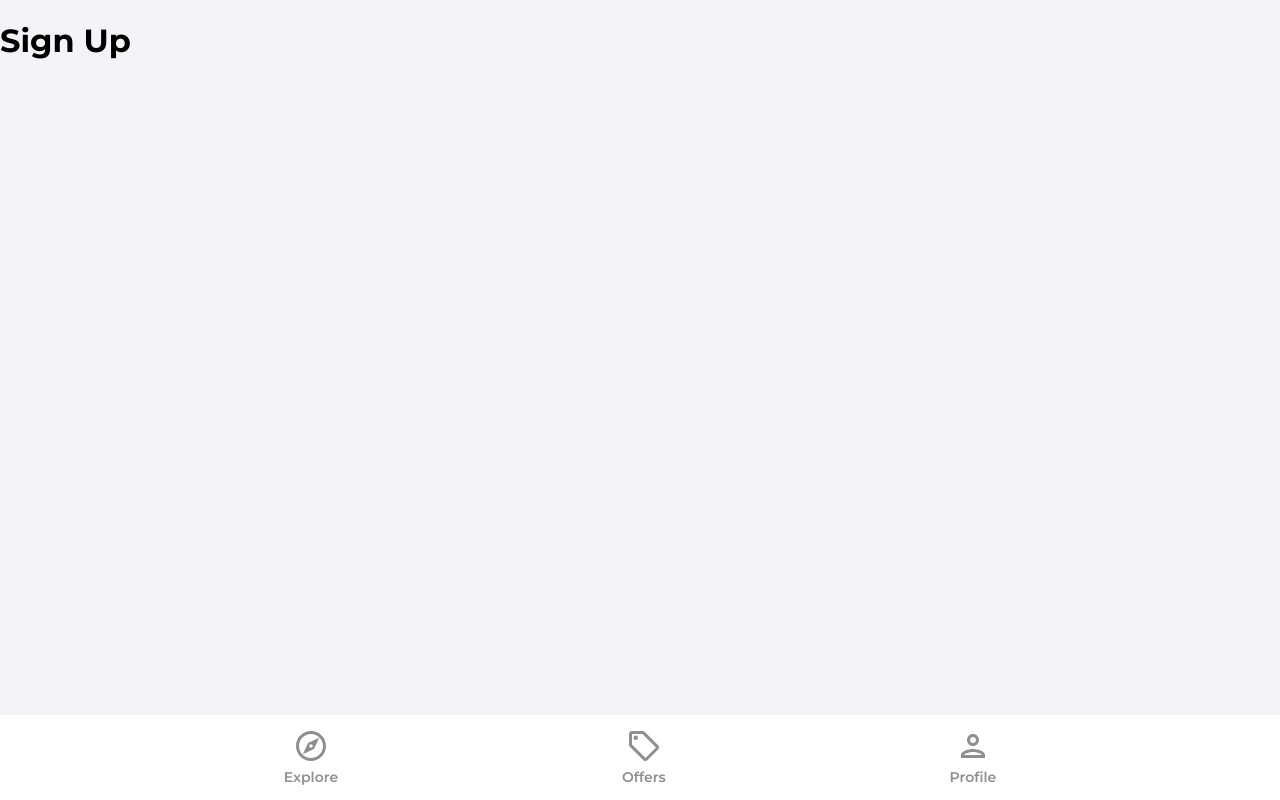
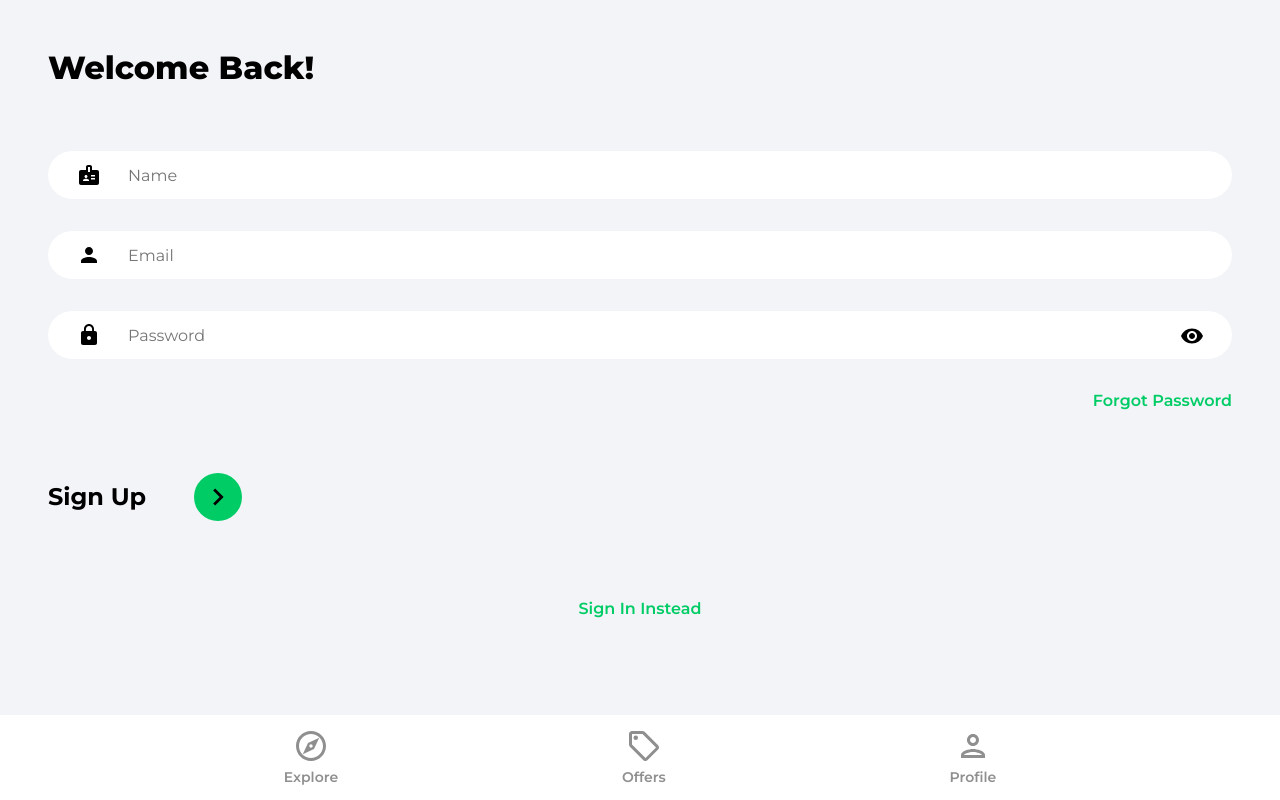
Before and after one commit to alancuenca/house-marketplace-app, a React (Create React App) app: page /sign-up in a window 1280 px wide. Built offline with nearby package versions, Linux system fonts and the light colour scheme.

Commit message:
finish sign in and sign up

```diff
--- a/src/pages/SignIn.jsx
+++ b/src/pages/SignIn.jsx
@@ -10,7 +10,12 @@
 
     const navigate = useNavigate()
 
-    const onChange = () => {}
+    const onChange = (e) => {
+        setFormData((prevState) => ({
+            ...prevState,
+            [e.target.id]: e.target.value,
+        }))
+    }
 
     return (
         <>
--- a/src/pages/SignUp.jsx
+++ b/src/pages/SignUp.jsx
@@ -1,8 +1,87 @@
+import { useState } from "react"
+import { Link, useNavigate } from "react-router-dom"
+import { ReactComponent as ArrowRightIcon } from '../assets/svg/keyboardArrowRightIcon.svg'
+import visibilityIcon from '../assets/svg/visibilityIcon.svg'
+
 function SignUp() {
+    const [showPassword, setShowPassword] = useState(false)
+    const [formData, setFormData] = useState({ name: '', email: '', password: '' })
+    const { name, email, password } = formData
+
+    const navigate = useNavigate()
+
+    const onChange = (e) => {
+        setFormData((prevState) => ({
+            ...prevState,
+            [e.target.id]: e.target.value,
+        }))
+    }
+
     return (
-        <div>
-            <h1>Sign Up</h1>
-        </div>
+        <>
+            <div className="pageContainer">
+                <header>
+                    <div className="pageHeader">
+                        Welcome Back!
+                    </div>
+                </header>
+                <form>
+                <input
+                        type="text"
+                        className="nameInput"
+                        placeholder="Name"
+                        id="name"
+                        value={name}
+                        onChange={onChange}
+                    />
+                    <input
+                        type="email"
+                        className="emailInput"
+                        placeholder="Email"
+                        id="email"
+                        value={email}
+                        onChange={onChange}
+                    />
+
+                    <div className="passwordInputDiv">
+                        <input
+                            type={showPassword ? 'text' : 'password'}
+                            className='passwordInput'
+                            placeholder="Password"
+                            id="password"
+                            value={password}
+                            onChange={onChange}
+                        />
+
+                        <img
+                            src={visibilityIcon}
+                            alt="show password"
+                            className="showPassword"
+                            onClick={() => setShowPassword((prevState) => !prevState)}
+                        />
+                    </div>
+
+                    <Link to='/forgot-password' className="forgotPasswordLink">
+                        Forgot Password
+                    </Link>
+
+                    <div className="signUpBar">
+                        <p className="signUpText">
+                            Sign Up
+                        </p>
+                        <button className="signUpButton">
+                            <ArrowRightIcon fill='#fffff' width='34px' height='34px' />
+                        </button>
+                    </div>
+                </form>
+
+                {/* Google OAuth */}
+
+                <Link to='/sign-in' className="registerLink">
+                    Sign In Instead
+                </Link>
+            </div>
+        </>
     )
 }
 export default SignUp
```
